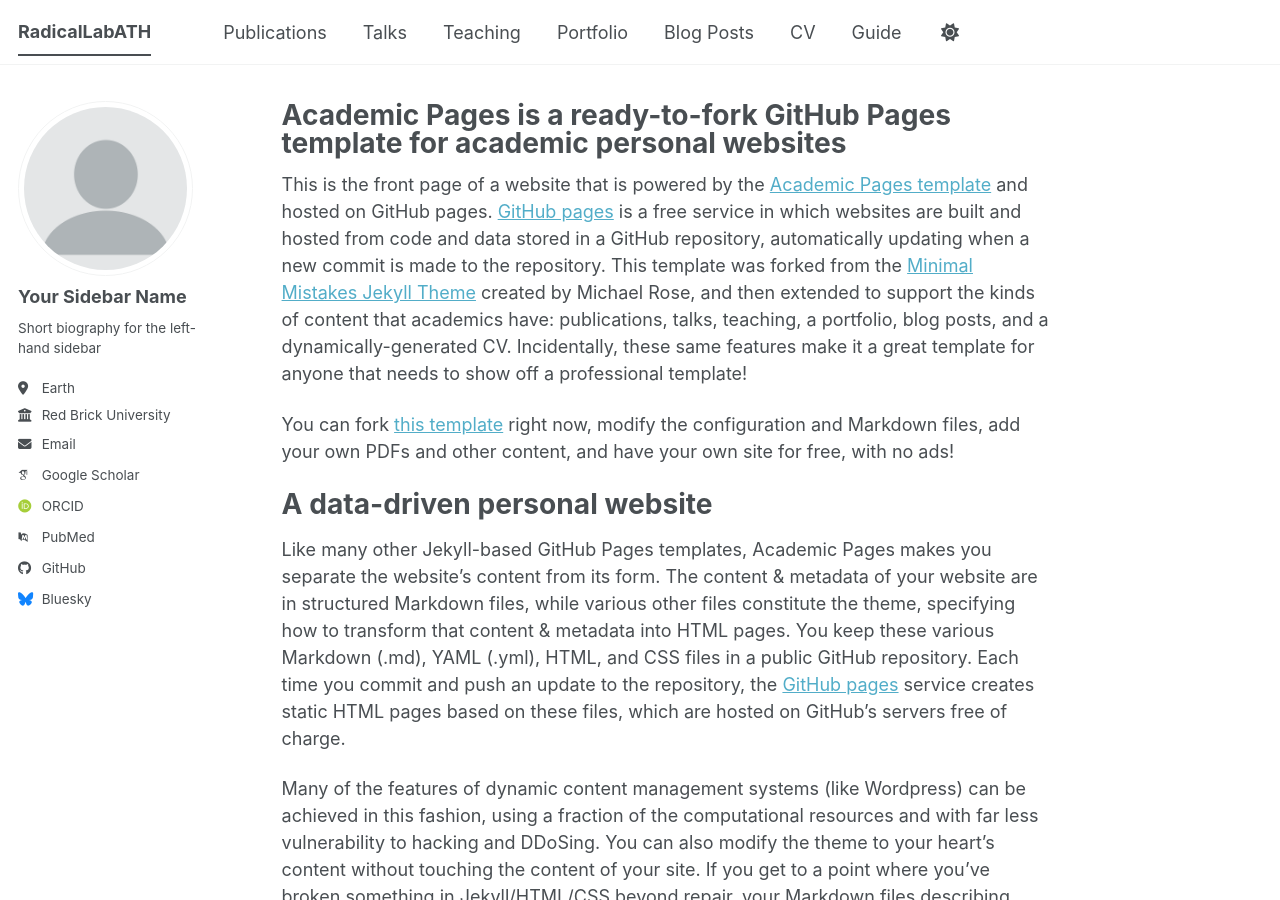
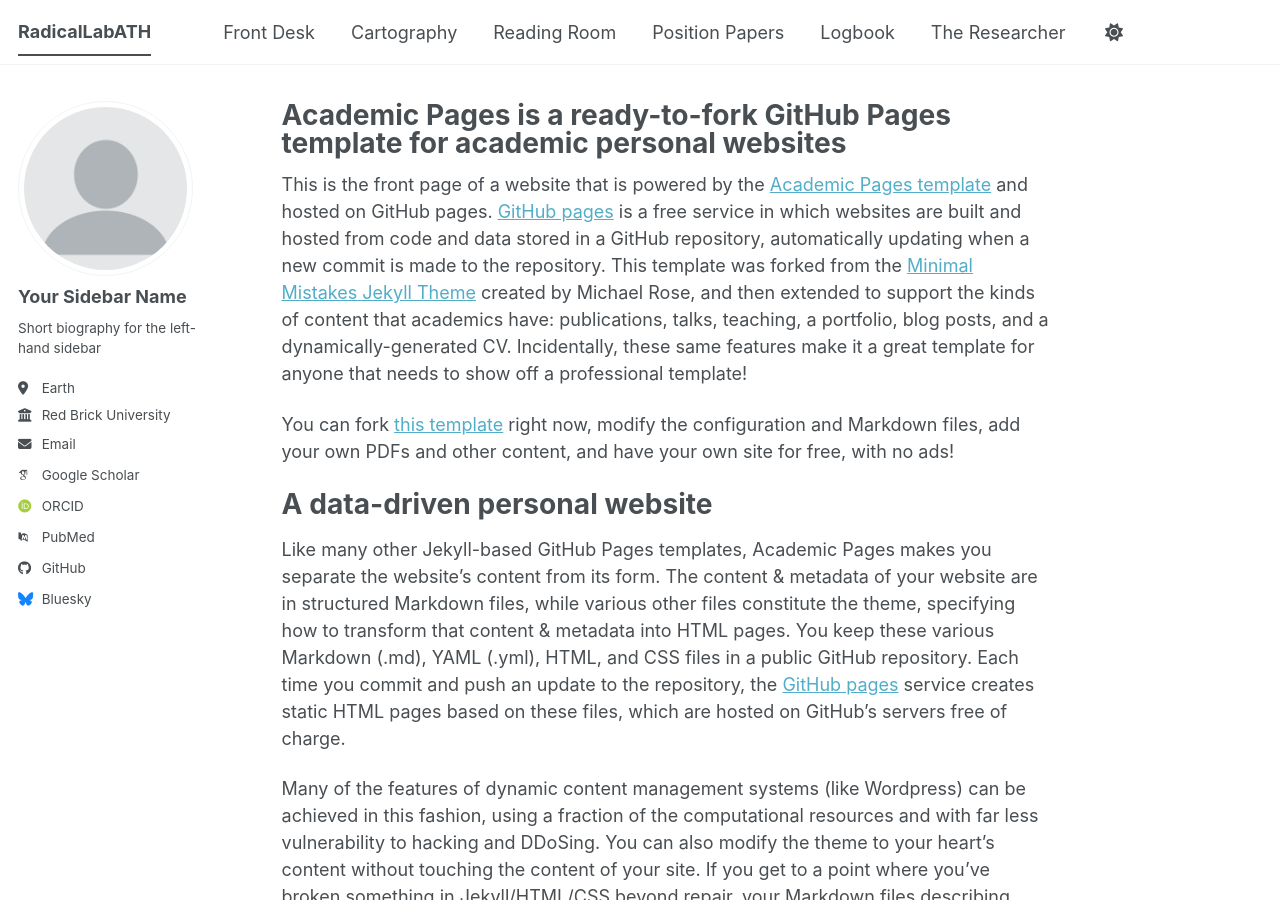
Before and after one commit to RadicalLabATH/radical-lab-ath, a Jekyll site: the page built from _pages/about.md, in a window 1280 px wide and 900 px high. Built offline with Jekyll 4.4.1, drawn with Linux system fonts in a browser that asks for light colours; some web fonts are replaced; a script bundle is joined from its source files by our own code; library files that are not in the unit come from our copies.

Commit message:
Update navigation.yml

```diff
--- a/_data/navigation.yml
+++ b/_data/navigation.yml
@@ -8,26 +8,20 @@
 #      Markdown formatted page while the second is generated using JSON.
 
 main:
-  - title: "Publications"
+  - title: "Front Desk"
+    url: /
+  - title: "Cartography"
+    url: /portfolio/
+    # Όλο το GIS υλικό και οι αναλύσεις με χάρτες.
+  - title: "Reading Room"
+    url: /teaching/
+    # Εδώ μπαίνουν οι "άπειρες σημειώσεις" σου από τη Φιλοσοφική και όχι μόνο.
+  - title: "Position Papers"
     url: /publications/
-
-  - title: "Talks"
-    url: /talks/
-
-  - title: "Teaching"
-    url: /teaching/
-
-  - title: "Portfolio"
-    url: /portfolio/
-
-  - title: "Blog Posts"
+    # Οι πιο δομημένες απόψεις σου για τον Μαρξισμό και την Ανάπτυξη και όχι μόνο.
+  - title: "Logbook"
     url: /year-archive/
-
-  - title: "CV"
+    # Η ροή του blog σου.
+  - title: "The Researcher"
     url: /cv/
-
-  # - title: "CV"
-  #   url: /cv-json/
-
-  - title: "Guide"
-    url: /markdown/
+    # Το ακαδημαϊκό σου προφίλ.
```
